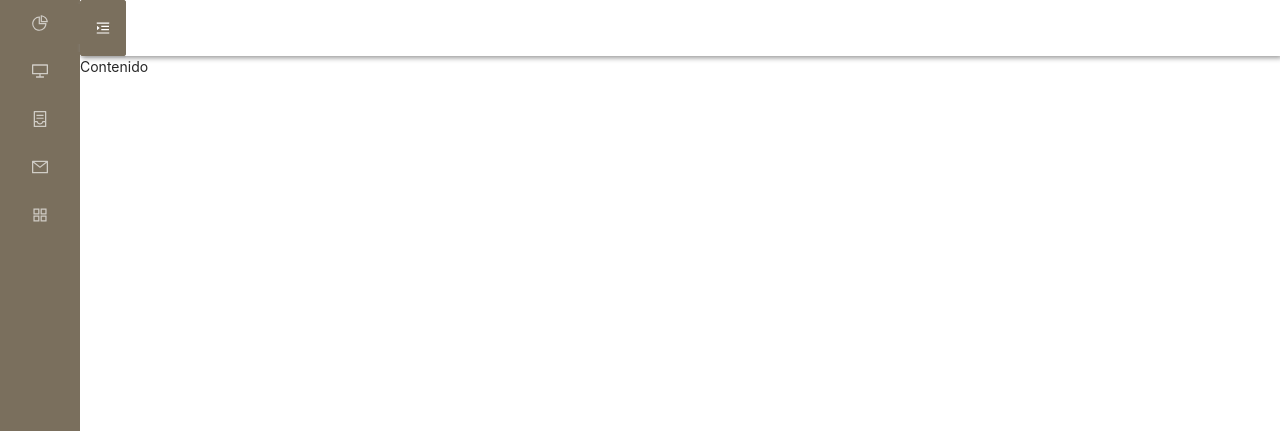
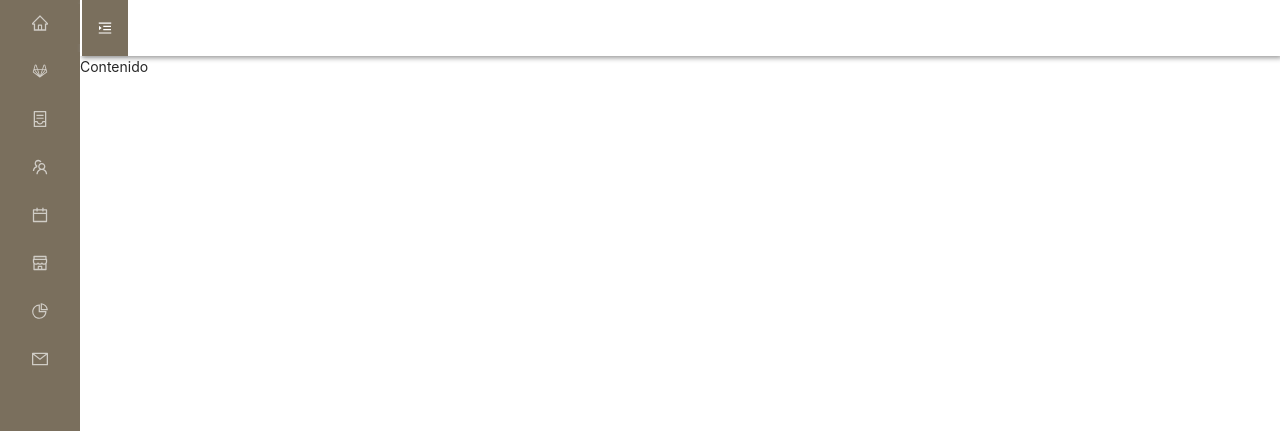
Before and after one commit to tatianadelsoglio/caniles-frontend, a React (Create React App) app: page /admin in a window 1280 px wide. Shown: the top 431 px of the page. Built offline with nearby package versions, Linux system fonts and the light colour scheme.

Commit message:
se modifico estilos y estructura seccion admin menu

```diff
--- a/src/components/ui/main/Admin.css
+++ b/src/components/ui/main/Admin.css
@@ -22,6 +22,11 @@
     background-color: #7a6f5d;
     border-color:#7a6f5d !important;
     height: 100% !important;
+}
+
+.div_contenido_admin .ant-btn{
+    border-radius: 0px !important;
+    margin-left: 2px;
 }
 
 .div_contenido_admin.ant-btn:hover, .ant-btn:focus{
--- a/src/components/ui/main/Admin.jsx
+++ b/src/components/ui/main/Admin.jsx
@@ -1,9 +1,12 @@
 import React, { useState } from "react";
 import "./Admin.css";
 import {
-  AppstoreOutlined,
+  HomeOutlined,
+  CalendarOutlined,
   ContainerOutlined,
-  DesktopOutlined,
+  TeamOutlined,
+  GitlabOutlined,
+  ShopOutlined,
   MailOutlined,
   MenuFoldOutlined,
   MenuUnfoldOutlined,
@@ -22,23 +25,28 @@ function getItem(label, key, icon, children, type) {
 }
 
 const items = [
-  getItem("Option 1", "1", <PieChartOutlined />),
-  getItem("Option 2", "2", <DesktopOutlined />),
-  getItem("Option 3", "3", <ContainerOutlined />),
-  getItem("Navigation One", "sub1", <MailOutlined />, [
-    getItem("Option 5", "5"),
-    getItem("Option 6", "6"),
-    getItem("Option 7", "7"),
-    getItem("Option 8", "8"),
-  ]),
-  getItem("Navigation Two", "sub2", <AppstoreOutlined />, [
-    getItem("Option 9", "9"),
-    getItem("Option 10", "10"),
-    getItem("Submenu", "sub3", null, [
-      getItem("Option 11", "11"),
-      getItem("Option 12", "12"),
-    ]),
-  ]),
+  getItem("Inicio", "1", <HomeOutlined />),
+  getItem("Animales", "2", <GitlabOutlined />),
+  getItem("Adopción", "3", <ContainerOutlined />),
+  getItem("Pasantes", "4", <TeamOutlined />),
+  getItem("Campañas", "5", <CalendarOutlined />),
+  getItem("Veterinarias", "6", <ShopOutlined />),
+  getItem("Reportes", "7", <PieChartOutlined />),
+  getItem("Suscriptores", "8", <MailOutlined />),
+  // getItem("Navigation One", "sub1", <MailOutlined />, [
+  //   getItem("Option 5", "5"),
+  //   getItem("Option 6", "6"),
+  //   getItem("Option 7", "7"),
+  //   getItem("Option 8", "8"),
+  // ]),
+  // getItem("Navigation Two", "sub2", <AppstoreOutlined />, [
+  //   getItem("Option 9", "9"),
+  //   getItem("Option 10", "10"),
+  //   getItem("Submenu", "sub3", null, [
+  //     getItem("Option 11", "11"),
+  //     getItem("Option 12", "12"),
+  //   ]),
+  // ]),
 ];
 
 const Admin = () => {
@@ -50,25 +58,33 @@ const Admin = () => {
 
   const [opcionSelect, setOpcionSelect] = useState("");
 
-  // const handleOpcion = (item) => {
-  //   setOpcionSelect(item.label)
-  // }
-
-  // const onClick = (e) => {
-  //   console.log('click', e);
-  // };
-
   const onSelect = (e) => {
     switch (true) {
-      case (e===1):
+      case e.key === "1":
         setOpcionSelect("Inicio");
         break;
-      case (e===2):
+      case e.key === "2":
+        setOpcionSelect("Animales");
+        break;
+      case e.key === "3":
+        setOpcionSelect("Adopción");
+        break;
+      case e.key === "4":
         setOpcionSelect("Pasantes");
         break;
-      case (e===3):
-        setOpcionSelect("Animales");
+      case e.key === "5":
+        setOpcionSelect("Campañas");
         break;
+      case e.key === "6":
+        setOpcionSelect("Veterinarias");
+        break;
+      case e.key === "7":
+        setOpcionSelect("Reportes");
+        break;
+      case e.key === "8":
+        setOpcionSelect("Suscriptores");
+        break;
+
       default:
         break;
     }
```
